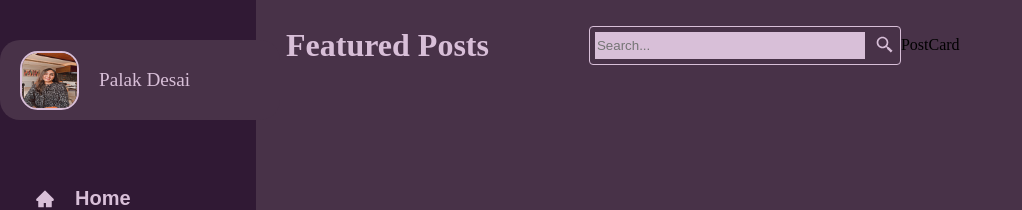
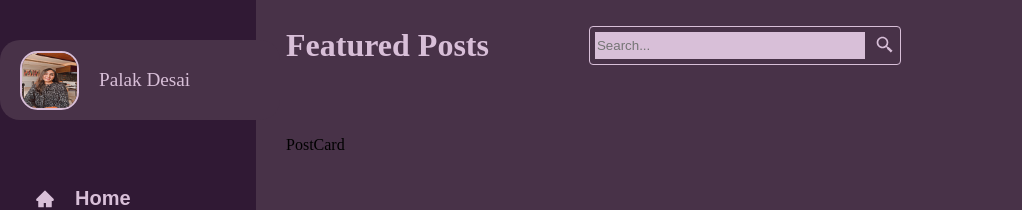
Before and after one commit to palakdesai4501/DigiCafe, a React (Vite) app: page / in a window 1280 px wide. Shown: the top 210 px of the page, without its empty margins (0-1022 px from the left). Built offline with nearby package versions, Linux system fonts and the light colour scheme.

Commit message:
Feature: Give Position absolute to postcard container

```diff
--- a/src/App.scss
+++ b/src/App.scss
@@ -134,3 +134,10 @@ body {
   font-size: 20px;
   cursor: pointer;
 }
+
+.postcard-container{
+    display: flex;
+    flex-direction: column;
+    position: absolute;
+    margin-top: 200px;
+}
```
